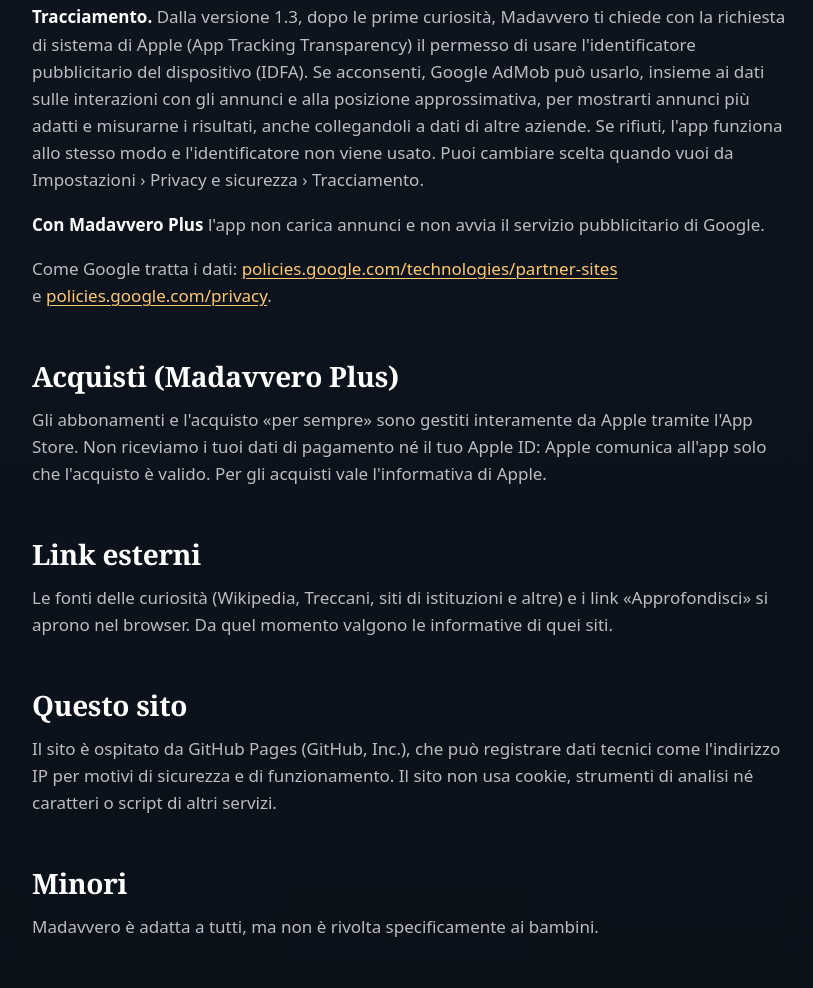
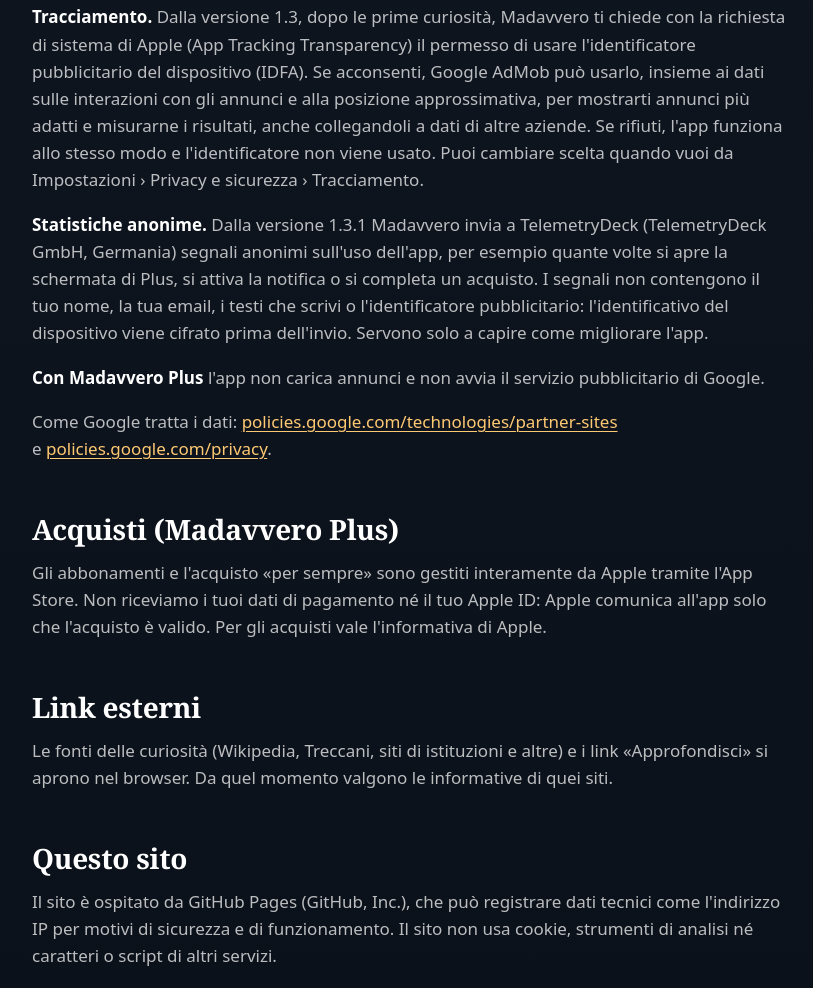
Before and after one commit to madavveroapp/madavveroapp.github.io, a plain HTML site: page privacy.html in a window 1280 px wide. Shown: the part 1855-2843 px from the top of the page, without its empty margins (230-1043 px from the left). Drawn offline with Linux system fonts and the light colour scheme.

Commit message:
Privacy: statistiche anonime TelemetryDeck dalla 1.3.1
Co-Authored-By: Claude Opus 5.5 <noreply@anthropic.com>

```diff
--- a/privacy.html
+++ b/privacy.html
@@ -88,6 +88,7 @@
 </ul>
 <p><strong>Consenso.</strong> Nello Spazio economico europeo, nel Regno Unito e in Svizzera l'app ti chiede il consenso con la piattaforma di gestione del consenso di Google (User Messaging Platform). Senza consenso non vengono caricati annunci basati sui tuoi dati. Puoi cambiare scelta quando vuoi nell'app, da «Il tuo feed › Privacy annunci».</p>
 <p><strong>Tracciamento.</strong> Dalla versione 1.3, dopo le prime curiosità, Madavvero ti chiede con la richiesta di sistema di Apple (App Tracking Transparency) il permesso di usare l'identificatore pubblicitario del dispositivo (IDFA). Se acconsenti, Google AdMob può usarlo, insieme ai dati sulle interazioni con gli annunci e alla posizione approssimativa, per mostrarti annunci più adatti e misurarne i risultati, anche collegandoli a dati di altre aziende. Se rifiuti, l'app funziona allo stesso modo e l'identificatore non viene usato. Puoi cambiare scelta quando vuoi da Impostazioni › Privacy e sicurezza › Tracciamento.</p>
+<p><strong>Statistiche anonime.</strong> Dalla versione 1.3.1 Madavvero invia a TelemetryDeck (TelemetryDeck GmbH, Germania) segnali anonimi sull'uso dell'app, per esempio quante volte si apre la schermata di Plus, si attiva la notifica o si completa un acquisto. I segnali non contengono il tuo nome, la tua email, i testi che scrivi o l'identificatore pubblicitario: l'identificativo del dispositivo viene cifrato prima dell'invio. Servono solo a capire come migliorare l'app.</p>
 <p><strong>Con Madavvero Plus</strong> l'app non carica annunci e non avvia il servizio pubblicitario di Google.</p>
 <p>Come Google tratta i dati: <a href="https://policies.google.com/technologies/partner-sites" rel="noopener">policies.google.com/technologies/partner-sites</a> e <a href="https://policies.google.com/privacy" rel="noopener">policies.google.com/privacy</a>.</p>
 
```
